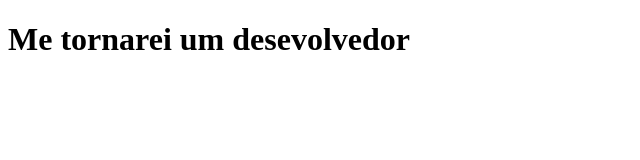
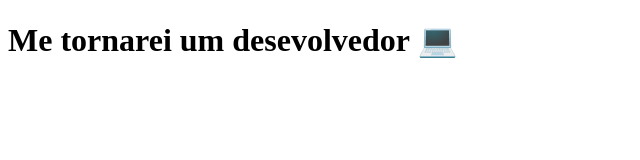
Before and after one commit to moisesmelllo/clone-tabnews-02, a Next.js app: page / in a window 1280 px wide. Shown: the top 160 px of the page, without its empty margins (0-640 px from the left). Built offline with nearby package versions, Linux system fonts and the light colour scheme.

Commit message:
incluindo emoji

```diff
--- a/pages/index.js
+++ b/pages/index.js
@@ -1,5 +1,5 @@
 function Home() {
-    return <h1>Me tornarei um desevolvedor</h1>
+    return <h1>Me tornarei um desevolvedor 💻 </h1>
 }
 
 export default Home;
```
